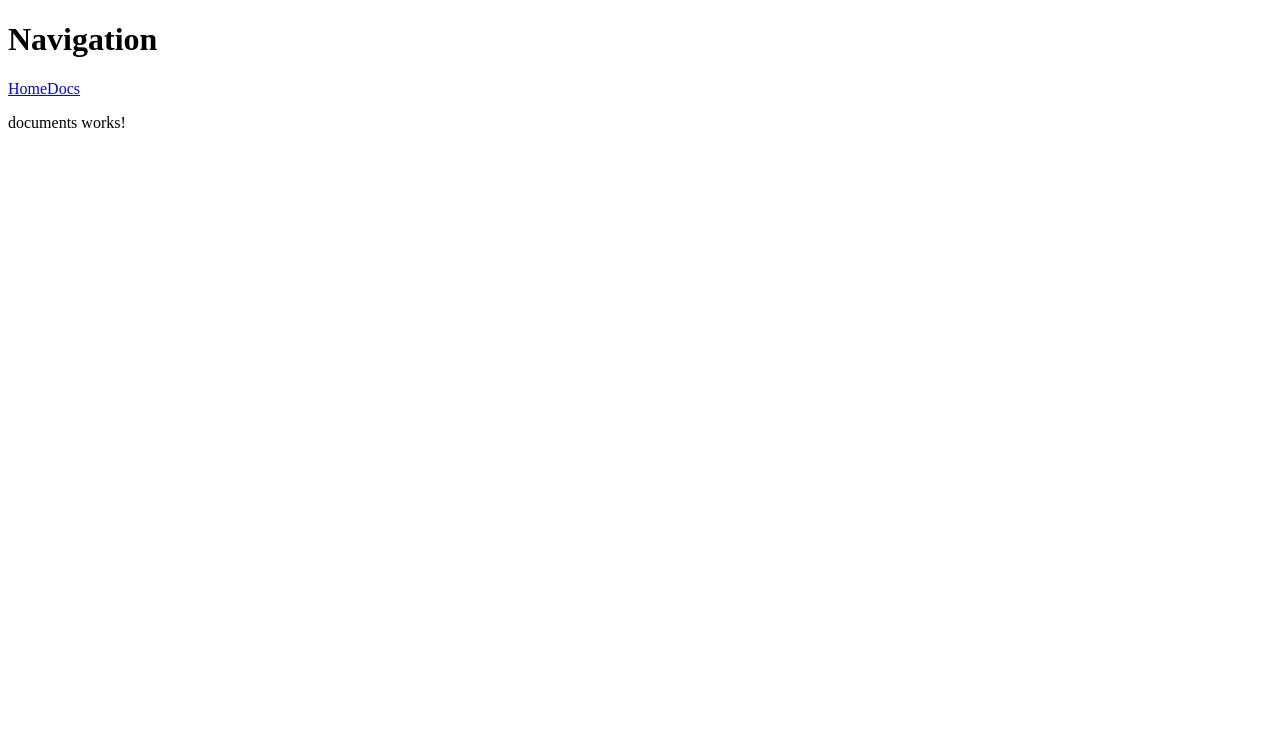
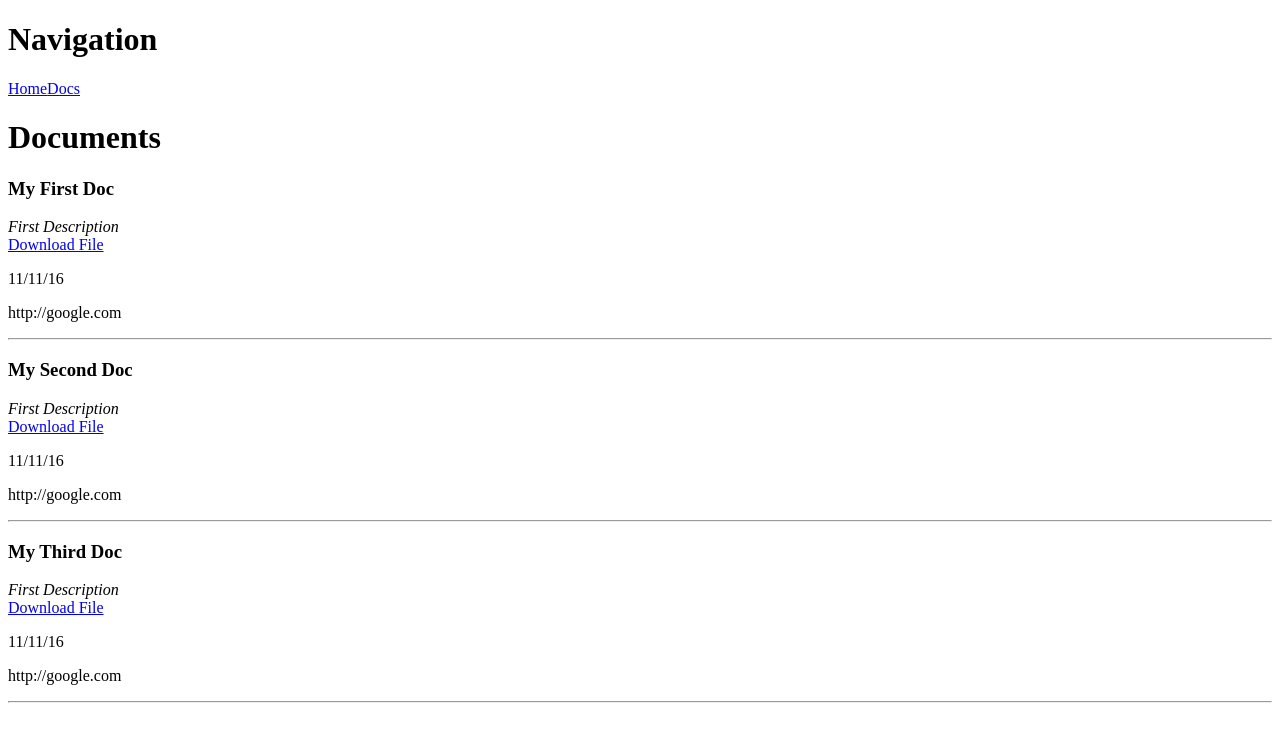
Before and after one commit to mscorzoni/freelance-fe, an Angular app: page /documents in a window 1280 px wide. Shown: the top 742 px of the page. Built offline with nearby package versions, Linux system fonts and the light colour scheme.

Commit message:
add documents mocks

```diff
--- a/src/app/documents/documents.component.html
+++ b/src/app/documents/documents.component.html
@@ -1,3 +1,16 @@
-<p>
-  documents works!
-</p>
+<h1>Documents</h1>
+
+<div *ngFor="let doc of documents">
+  <h3>{{ doc.title }}</h3>
+  <em>{{ doc.description }}</em>
+  <div>
+    <a href="{{ doc.file_url }}">Download File</a>
+  </div>
+  <p>
+    {{ doc.updated_at }}
+  </p>
+  <p>
+    {{ doc.image_url }}
+  </p>
+  <hr>
+</div>
--- a/src/app/documents/documents.component.ts
+++ b/src/app/documents/documents.component.ts
@@ -1,4 +1,5 @@
 import { Component } from '@angular/core';
+import { Document } from './document'
 
 @Component({
   selector: 'documents',
@@ -6,7 +7,27 @@ import { Component } from '@angular/core';
   styleUrls: ['./documents.component.css']
 })
 export class DocumentsComponent {
-
-  constructor() { }
-
+  documents: Document[] = [
+    {
+      title: 'My First Doc',
+      description: 'First Description',
+      file_url: 'http://google.com',
+      updated_at: '11/11/16',
+      image_url: 'http://google.com'
+    },
+    {
+      title: 'My Second Doc',
+      description: 'First Description',
+      file_url: 'http://google.com',
+      updated_at: '11/11/16',
+      image_url: 'http://google.com'
+    },
+    {
+      title: 'My Third Doc',
+      description: 'First Description',
+      file_url: 'http://google.com',
+      updated_at: '11/11/16',
+      image_url: 'http://google.com'
+    }
+  ]
 }
```
